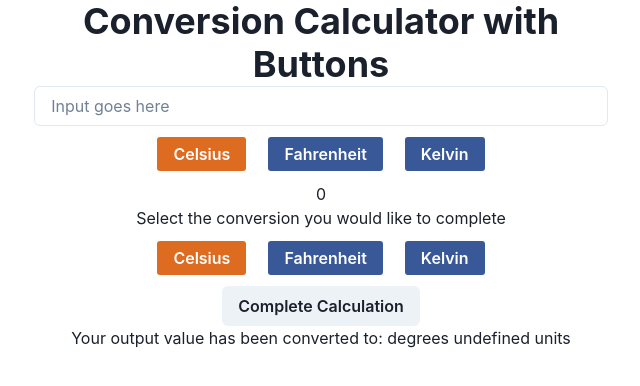
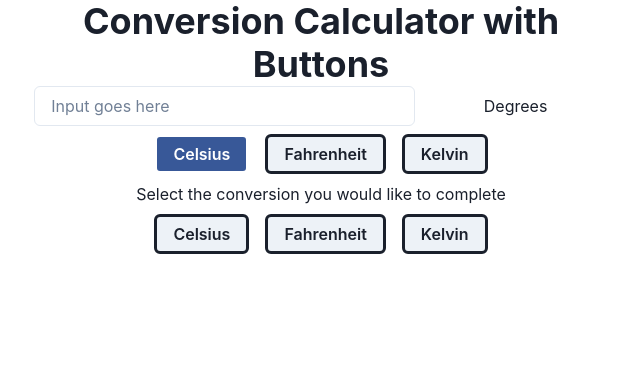
Before and after one commit to mxw74/marcus-site, a Next.js app: page /temp-button-conversion in a window 1280 px wide. Shown: the top 386 px of the page, without its empty margins (319-959 px from the left). Built offline with nearby package versions, Linux system fonts and the light colour scheme.

Commit message:
rough work

```diff
--- a/pages/temp-button-conversion.js
+++ b/pages/temp-button-conversion.js
@@ -5,85 +5,109 @@ import _ from "lodash"
 //Homework
 // only 3 usestates
 // highlight which button is selected (visually see which input & output is clicked)
-// remove complete calculation button (as long as input degrees and type and selected output temp type then it should just spit out the answer)
+// remove complete calculation button (as long as input degrees and type and selected output temp type then it should just spit out the answer) -- DONE
 
-const fahrenheitToCelsius = (f) => {
-  return (f - 32) * (5/9)
+const NumInput = ({placeholder, onChange}) => {
+  return <Input {...{placeholder, onChange, name: 'numberInput'}}></Input>
 }
 
-const fahrenheitToKelvin = (f) => {
-  return (f - 32) * 5/9 + 273.15
-}
+const ConversionButton = ({onClick, unitVal, shadow, colorScheme}) => {
 
-const celsiusToFahrenheit = (c) => {
-  return (c * 9/5) + 32
-}
-
-const celsiusToKelvin = (c) => {
-  return c + 273.15
-}
-
-const kelvinToCelsius = (k) => {
-  return k - 273
-}
-
-const kelvinToFarenheit = (k) => {
-  return (k - 273.15) * 1.8 + 32
-}
-
-const NumInput = ({placeholder, onChange}) => {
-  return <Input {...{placeholder, onChange}}></Input>
-}
-
-const ConversionButton = ({onClick, unitVal, shadow}) => {
-  let colorScheme = 'facebook'
-  if (unitVal == 'Celsius') {
-    colorScheme = 'orange'
-  }
+  // if (unitVal == 'Celsius') {
+  //   colorScheme = 'orange'
+  // }
   return <Button {...{onClick, colorScheme, variant: 'solid', border:'solid', m: 2, shadow, value: unitVal}}>{unitVal}</Button>
 }
 
+// The only use states I need are the user input ones
+    // Input Degrees
+    // Input Type
+    // Output Type
+
 export default function TempButtonConversionCalc() {
-  const [outputDegrees, setOutputDegrees] = useState()
-  const [inputDegrees, setInputDegrees] = useState(0)
+  // const [outputDegrees, setOutputDegrees] = useState()
+  const [inputDegrees, setInputDegrees] = useState('')
   const [inputType, setInputType] = useState('undefined units')
   const [outputType, setOutputType] = useState('undefined units')
-
+  let outputDegrees = inputDegrees
   const onChange1 = (evt) => {
     setInputDegrees(_.toNumber(evt.target.value))
   }
 
   const inputClick = (evt) => {
-    setInputType(evt.target.value)
+    setInputType(evt.target.value) // if I was able to change this to be a toggle for the color versus projecting the value on the scren then that could allow me to do the changes requested
+    // It would be a different usestate maybe a setColorScheme, isColorScheme
+    // might run into issues with output type
+    // The only use states I need are the ones neccessary
+        //
   }
 
   const outputClick = (evt) => {
-    // setOutputType(evt.target.value) // I need to move this and the if statements apart, but I cannot think of where to put the if statements
+    setOutputType(evt.target.value)
+    completeCalc()
   }
 
+  // would it be possible to set the output type and use the if statements to return the text?
+
   const completeCalc = () => {
+
+    const fahrenheitToCelsius = (f) => {
+      return (f - 32) * (5/9)
+    }
+
+    const fahrenheitToKelvin = (f) => {
+      return (f - 32) * 5/9 + 273.15
+    }
+
+    const celsiusToFahrenheit = (c) => {
+      return (c * 9/5) + 32
+    }
+
+    const celsiusToKelvin = (c) => {
+      return c + 273.15
+    }
+
+    const kelvinToCelsius = (k) => {
+      return k - 273
+    }
+
+    const kelvinToFarenheit = (k) => {
+      return (k - 273.15) * 1.8 + 32
+    }
+
     if (inputType == outputType) {
-      setOutputDegrees(inputDegrees)
+        // setOutputDegrees(inputDegrees)
+        {inputDegrees && inputDegrees} // cannot get this one to work
     } if (inputType == 'Celsius' && outputType == 'Fahrenheit') {
-      setOutputDegrees(celsiusToFahrenheit(inputDegrees))
+        // return celsiusToFahrenheit(inputDegrees) + ' degrees Fahrenheit'
+        outputDegrees = celsiusToFahrenheit(outputDegrees)
+        // setOutputDegrees(celsiusToFahrenheit(inputDegrees))
     } if (inputType == 'Celsius' && outputType == 'Kelvin') {
-      setOutputDegrees(celsiusToKelvin(inputDegrees))
+        return celsiusToKelvin(inputDegrees)
+        // setOutputDegrees(celsiusToKelvin(inputDegrees))
     } if (inputType == 'Fahrenheit' && outputType == 'Celsius') {
-      setOutputDegrees(fahrenheitToCelsius(inputDegrees))
+        return fahrenheitToCelsius(inputDegrees)
+        // setOutputDegrees(fahrenheitToCelsius(inputDegrees))
     } if (inputType == 'Fahrenheit' && outputType == 'Kelvin') {
-      setOutputDegrees(fahrenheitToKelvin(inputDegrees))
+        return fahrenheitToKelvin(inputDegrees)
+        // setOutputDegrees(fahrenheitToKelvin(inputDegrees))
     } if (inputType == 'Kelvin' && outputType == 'Fahrenheit') {
-      setOutputDegrees(kelvinToFarenheit(inputDegrees))
+        return kelvinToFarenheit(inputDegrees)
+        // setOutputDegrees(kelvinToFarenheit(inputDegrees))
     } if (inputType == 'Kelvin' && outputType == 'Celsius') {
-      setOutputDegrees(kelvinToCelsius(inputDegrees))
+        return kelvinToCelsius(inputDegrees)
+        // setOutputDegrees(kelvinToCelsius(inputDegrees))
     }
   }
 
   return <Container {...{align: 'center'}}>
     <Heading>Conversion Calculator with Buttons</Heading>
-    <NumInput {...{placeholder: 'Input goes here', onChange: onChange1}}/>
+    <HStack>
+      <NumInput {...{placeholder: 'Input goes here', onChange: onChange1}}/>
+      <Text {...{w: '50%'}}>Degrees</Text>
+    </HStack>
       <Container>
-        <ConversionButton {...{onClick: inputClick, unitVal: 'Celsius'}}/>
+        <ConversionButton {...{onClick: inputClick, unitVal: 'Celsius', colorScheme: 'facebook'}}/>
         <ConversionButton {...{onClick: inputClick, unitVal: 'Fahrenheit'}}/>
         <ConversionButton {...{onClick: inputClick, unitVal: 'Kelvin'}}/>
       </Container>
@@ -95,12 +119,8 @@ export default function TempButtonConversionCalc() {
         <ConversionButton {...{onClick: outputClick, unitVal: 'Fahrenheit'}}/>
         <ConversionButton {...{onClick: outputClick, unitVal: 'Kelvin'}}/>
       </Container>
-      <Container> <Button {...{onClick: completeCalc}}>Complete Calculation</Button></Container>
-
-
-
-    <Text>Your output value has been converted to: {outputDegrees} degrees {outputType}</Text>
-
-
+    {outputType == 'Celsius' && <Text> {outputDegrees} {/*I want it to complete the calculation right here */} {outputType}</Text>}
+    {outputType == 'Fahrenheit' && <Text>{outputDegrees} {outputType}</Text>}
+    {outputType == 'Kelvin' && <Text>{outputDegrees} {outputType}</Text>}
   </Container>
 }
```
